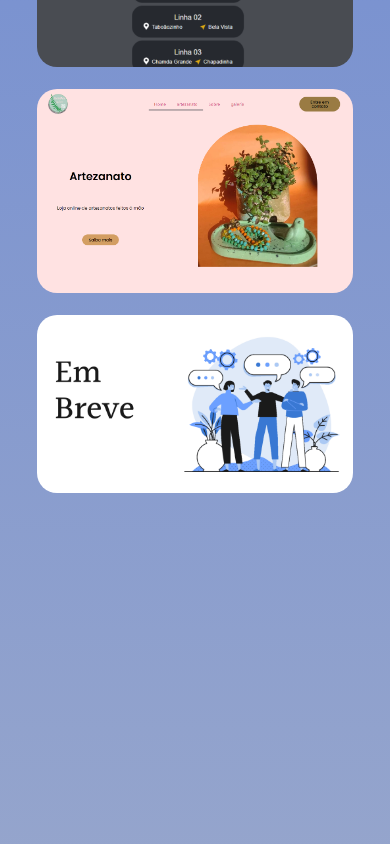
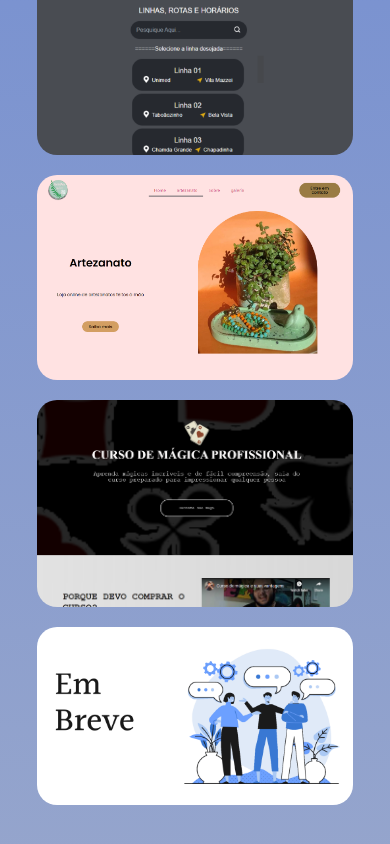
Before and after one commit to Cbolla/portfolio, a React (Create React App) app: page / in a window 390 px wide. Shown: the part 3902-4746 px from the top of the page. Built offline with nearby package versions, Linux system fonts and the light colour scheme.

Commit message:
Atualizado

```diff
--- a/src/features/home/index.css
+++ b/src/features/home/index.css
@@ -316,7 +316,7 @@ label span:nth-child(3){
     flex-direction: column;
     justify-content: center;
     align-items: center;
-    margin-top: 400px;
+    margin-top: 500px;
 
 }
 
@@ -374,7 +374,7 @@ label span:nth-child(3){
         margin-top: 50px;
     }
     .section4{
-        margin-top: 500px;
+        margin-top: 600px;
     }
     .section4 h1{
         margin-bottom: 100px;
@@ -390,7 +390,7 @@ label span:nth-child(3){
 @media (max-width: 851px){
 
     .section1 .section-left .circle{
-        margin-top: 40px;
+        margin-top: 50px;
         margin-left: 60%;
         width: 0px;
         background-color: #5e84e3;
@@ -421,7 +421,7 @@ label span:nth-child(3){
         flex-direction: column;
     }
     .section4{
-        margin-top: 500px;
+        margin-top: 700px;
     }
     .section4 h1{
         margin-bottom: 200px;
@@ -431,6 +431,8 @@ label span:nth-child(3){
     }
 
 }
+
+
 
 @media (max-width: 622px){
 
@@ -488,4 +490,7 @@ label span:nth-child(3){
     .section3 .tools{
         justify-content: start;
     }
+    .section4{
+        margin-top: 700px;
+    }
 }
--- a/src/features/home/index.js
+++ b/src/features/home/index.js
@@ -13,6 +13,7 @@ import MetaAds from "../../assets/img/metaads.png"
 import wordpress from "../../assets/img/wordpress.png"
 import gitbash from "../../assets/img/gitbash.png"
 import elbus from "../../assets/img/elbus.png"
+import magica from "../../assets/img/magica.png"
 import artesanato from "../../assets/img/artesanato.png"
 import emBreve from "../../assets/img/emBreve.png"
 
@@ -139,6 +140,9 @@ export const HomePage = () => {
                 <div className="elbus">
                     <a target="_blank" rel="noreferrer noopener" href="https://forestgreen-lyrebird-755778.hostingersite.com/"><img src={artesanato} alt="Projeto de transporte público" /></a>
                 </div>
+                <div className="elbus">
+                    <a target="_blank" rel="noreferrer noopener" href="https://cbollamagica-6j2mhfb83-cbolla.vercel.app/"><img src={magica} alt="Projeto de transporte público" /></a>
+                </div>
                 <div className="emBreve">
                     <a href=""><img src={emBreve} alt="Projeto de transporte público" /></a>
                 </div>
```
Also changed, not shown: src/assets/img/magica.png (added).
